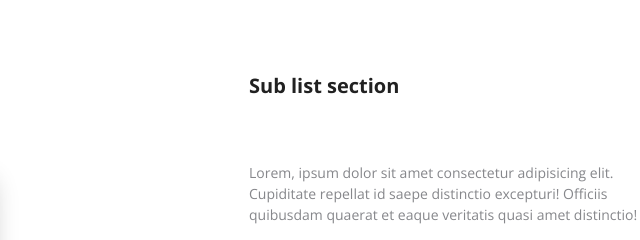
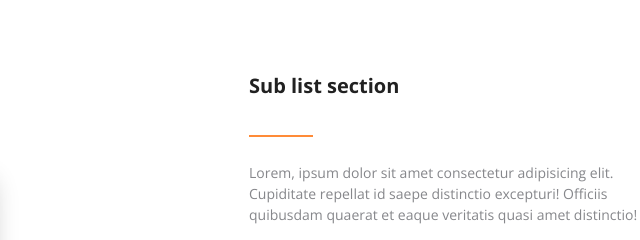
Before and after one commit to milad-2003/Axit, a website built with Parcel: page index.html in a window 1280 px wide. Shown: the part 1320-1560 px from the top of the page, 541-1181 px from the left. Built offline with nearby package versions, Linux system fonts and the light colour scheme; files whose address does not match are found by name.

Commit message:
Building for production with parcel.

```diff
--- a/index.html
+++ b/index.html
@@ -140,7 +140,7 @@
                     <div class="sub-list__content">
                         <div data-aos="fade-left" data-aos-duration="1000">
                             <h2>Sub list section</h2>
-                            <img src="images/divider_orange" alt="">
+                            <img src="images/divider_orange.png" alt="">
                             <div class="content__text">
                                 <p>Lorem, ipsum dolor sit amet consectetur adipisicing elit. Cupiditate repellat id saepe distinctio excepturi! Officiis quibusdam quaerat et eaque veritatis quasi amet distinctio!</p>
                             </div>
```
Also changed, not shown: package.json (added, +15 -0 lines), .htmlnanorc.js (added), 2 other files.
